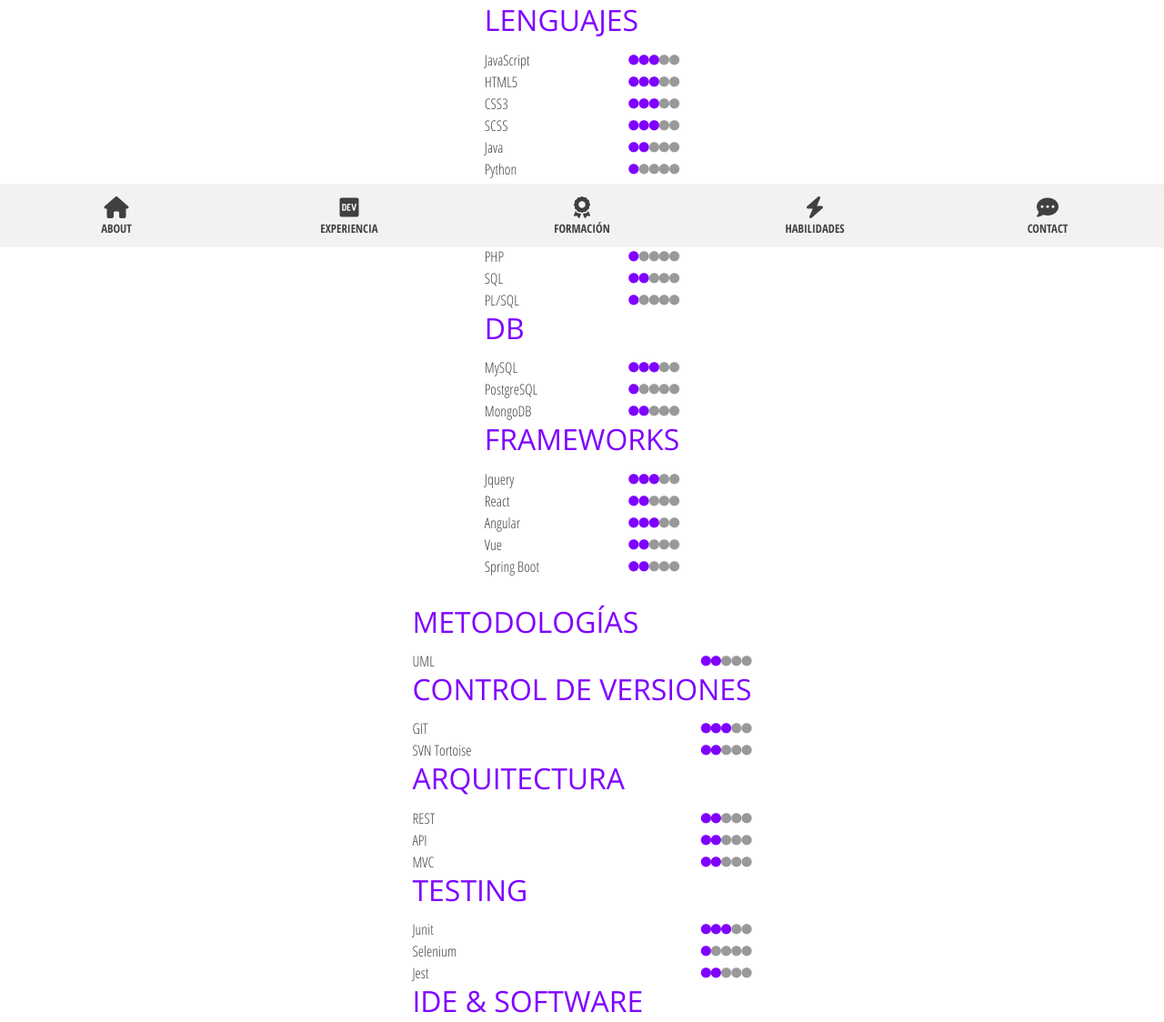
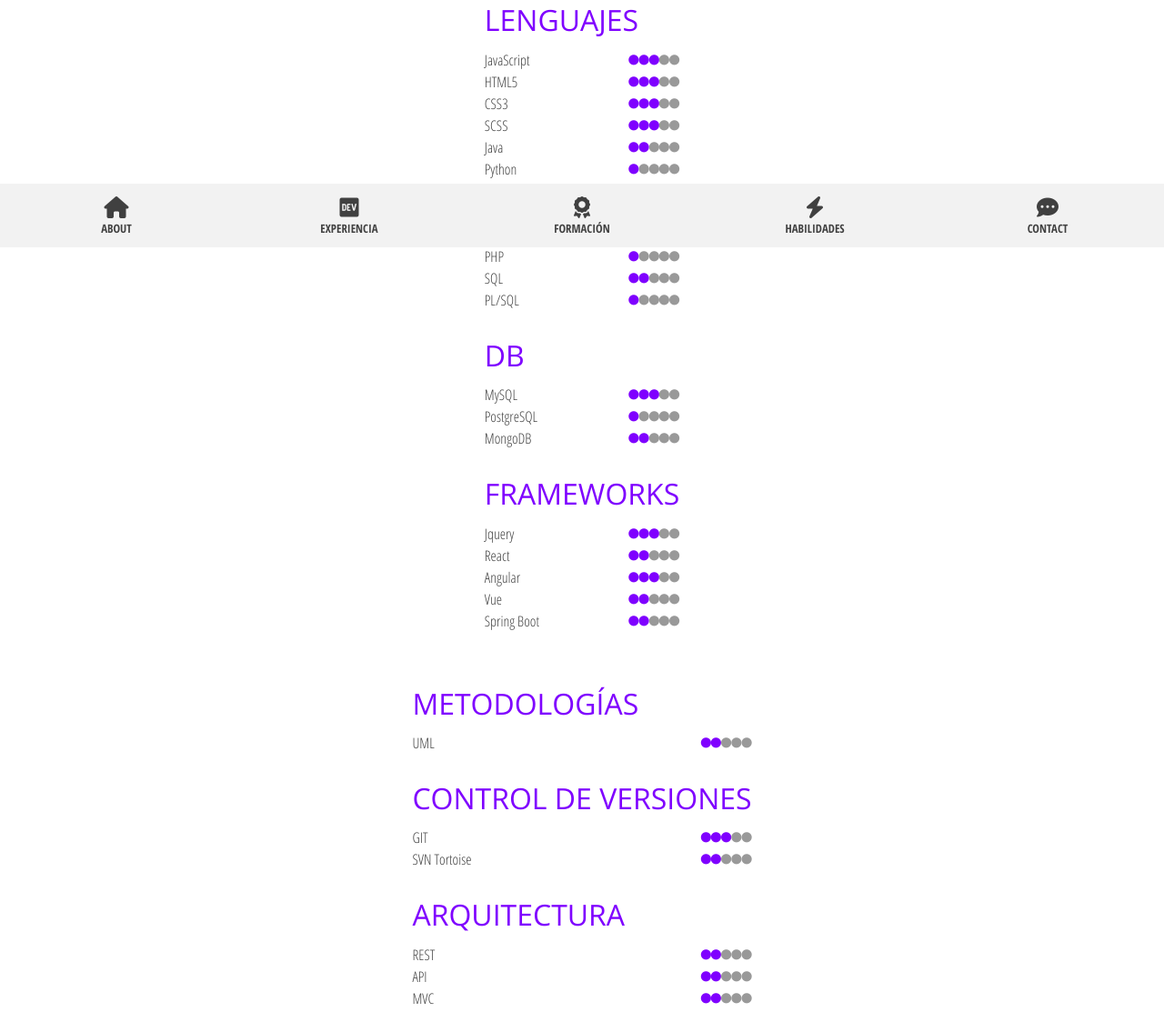
Before and after one commit to japc78/geekshubs-bootcamp-angular-reto1-cv, a plain HTML site: page skills.html in a window 1280 px wide. Shown: the part 528-1652 px from the top of the page at 91% size. Drawn offline with nearby package versions, Linux system fonts and the light colour scheme; files that its build step writes are made by us from their sources.

Commit message:
Add .col for grid

```diff
--- a/scss/_grid.scss
+++ b/scss/_grid.scss
@@ -9,6 +9,10 @@
 	justify-self: center;
 	align-content: start;
 	margin-bottom:$generalMarginBottom;
+}
+
+.col {
+	margin-bottom: $generalMarginBottom;
 }
 
 @mixin col1 {
```
